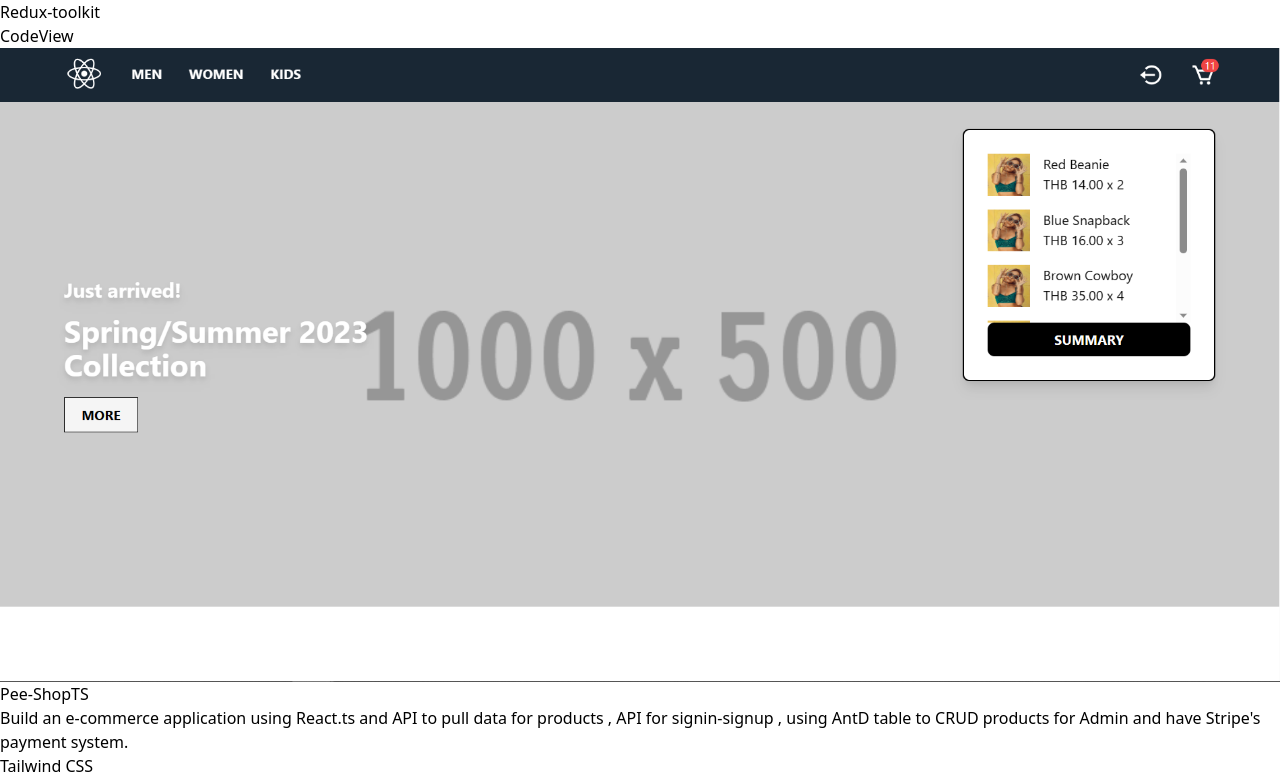
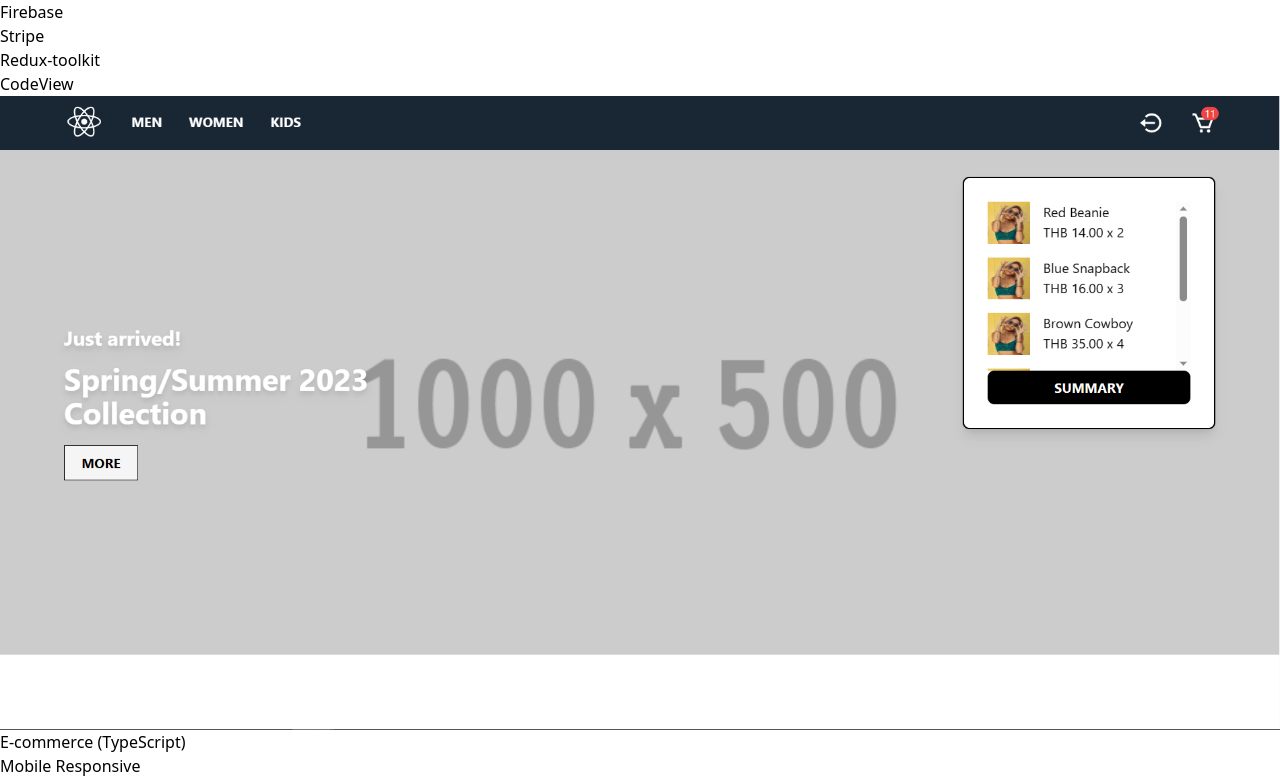
Before and after one commit to bundithir/portfolio, a React (Vite) app: page / in a window 1280 px wide. Shown: the part 4156-4938 px from the top of the page. Built offline with nearby package versions, Linux system fonts and the light colour scheme; a web font is replaced by a local one.

Commit message:
csharp-crud

```diff
--- a/src/components/data.tsx
+++ b/src/components/data.tsx
@@ -4,7 +4,8 @@ export type data = {
         stacks : string[],
         image : string ,
         code : string ,
-        view? : string
+        view? : string,
+        mb? : boolean
     }
 
 
@@ -17,7 +18,8 @@ export const DataProject : data[]= [
         ],
         image : '/robo.PNG',
         code : 'https://github.com/bundithir/robofriends',
-        view : 'https://bundithir.github.io/robofriends/'
+        view : 'https://bundithir.github.io/robofriends/',
+        mb : false
     },
     {
         name : 'Movie-app',
@@ -27,37 +29,51 @@ export const DataProject : data[]= [
         ],
         image : '/Movie.PNG',
         code : 'https://github.com/bundithir/Movie-app-Frontend',
-        view : 'https://bundithir.github.io/Movie-app-Frontend/'
+        view : 'https://bundithir.github.io/Movie-app-Frontend/',
+        mb : true
     },
     {
-        name : 'Pee-Shop',
+        name : 'E-commerce (old version)',
         details : "Build an e-commerce application using React.js, connect firebase database, user can signup and signin with google account and have Stripe's payment system.",
         stacks : [
             'Tailwind CSS' , 'React.js' , 'Firebase' , 'Stripe' , 'Redux-toolkit'
         ],
         image : '/ShopJS.PNG',
         code : 'https://github.com/bundithir/E-Commerce',
-        view : 'https://peeshop.netlify.app/'
+        view : 'https://peeshop.netlify.app/',
+        mb : true
     },
     {
-        name : 'Pee-ShopTS',
+        name : 'E-commerce (TypeScript)',
         details : "Build an e-commerce application using React.ts and API to pull data for products , API for signin-signup , using AntD table to CRUD products for Admin and have Stripe's payment system.",
         stacks : [
             'Tailwind CSS' , 'React.ts' , 'Express.js' , 'PostgreSQL' ,'Stripe' ,'Ant Design', 'Redux-toolkit'
         ],
         image : '/ShopTS.PNG',
         code : 'https://github.com/bundithir/PeeShop-ts',
-        view : 'https://peeshop-ts.netlify.app/'
+        view : 'https://peeshop-ts.netlify.app/',
+        mb : true
     },
     {
         name : 'FormAntD',
         details : "Build a single page application by Ant Design that can store personal data and CRUD data on Local Storage , use Redux-toolkit manage form data instead of useState .",
         stacks : [
-            'SASS' , 'React.ts' , 'Ant Design', 'Redux-toolkit'
+            'Sass' , 'React.ts' , 'Ant Design', 'Redux-toolkit'
         ],
         image : '/FormAntd.PNG',
         code : 'https://github.com/bundithir/FormAntD',
-        view : 'https://antformbd.netlify.app/'
+        view : 'https://antformbd.netlify.app/',
+        mb : false
+    },
+    {
+        name : 'c#-CRUD',
+        details : "Build a single page application by Bootstrap that can CRUD categories and products data.",
+        stacks : [
+            'css' , 'Bootstrap' , 'c#', 'ASP.NET Core MVC'
+        ],
+        image : '/Csharp.PNG',
+        code : 'https://github.com/bundithir/CRUD-Csharp',
+        mb : false
     }
 ]
 
@@ -70,7 +86,8 @@ export const DataChallenges : data[] = [
         ],
         image : '/1.PNG',
         code : 'https://github.com/bundithir/Single-price-grid-component',
-        view : 'https://bundithir.github.io/Single-price-grid-component/'
+        view : 'https://bundithir.github.io/Single-price-grid-component/',
+        mb : true
     },
     {
         name : 'Base Apparel coming soon page',
@@ -80,7 +97,8 @@ export const DataChallenges : data[] = [
         ],
         image : '/2.PNG',
         code : 'https://github.com/bundithir/Base-Apparel-coming-soon-page',
-        view : 'https://bundithir.github.io/Base-Apparel-coming-soon-page/'
+        view : 'https://bundithir.github.io/Base-Apparel-coming-soon-page/',
+        mb : true
     },
     {
         name : 'Four card feature section',
@@ -90,7 +108,8 @@ export const DataChallenges : data[] = [
         ],
         image : '/3.PNG',
         code : 'https://github.com/bundithir/Four-card-feature-section',
-        view : 'https://bundithir.github.io/Four-card-feature-section/'
+        view : 'https://bundithir.github.io/Four-card-feature-section/',
+        mb : true
     },
     {
         name : 'Pricing component with toggle',
@@ -100,7 +119,8 @@ export const DataChallenges : data[] = [
         ],
         image : '/4.PNG',
         code : 'https://github.com/bundithir/Pricing-component-with-toggle',
-        view : 'https://bundithir.github.io/Pricing-component-with-toggle/'
+        view : 'https://bundithir.github.io/Pricing-component-with-toggle/',
+        mb : true
     },
     {
         name : 'Intro component with sign up form',
@@ -110,7 +130,8 @@ export const DataChallenges : data[] = [
         ],
         image : '/5.PNG',
         code : 'https://github.com/bundithir/Intro-component-with-sign-up-form',
-        view : 'https://bundithir.github.io/Intro-component-with-sign-up-form/'
+        view : 'https://bundithir.github.io/Intro-component-with-sign-up-form/',
+        mb : true
     },
     {
         name : 'Fylo dark theme landing page',
@@ -120,7 +141,8 @@ export const DataChallenges : data[] = [
         ],
         image : '/6.PNG',
         code : 'https://github.com/bundithir/Fylo-dark-theme-landing-page',
-        view : 'https://bundithir.github.io/Fylo-dark-theme-landing-page/'
+        view : 'https://bundithir.github.io/Fylo-dark-theme-landing-page/',
+        mb : true
     },
     {
         name : 'Job listings with filtering',
@@ -130,17 +152,19 @@ export const DataChallenges : data[] = [
         ],
         image : '/7.PNG',
         code : 'https://github.com/bundithir/Job-listings-with-filtering',
-        view : 'https://bundithir.github.io/Job-listings-with-filtering/'
+        view : 'https://bundithir.github.io/Job-listings-with-filtering/',
+        mb : true
     },
     {
-        name : 'REST Countries API with color theme switcher',
+        name : 'REST Countries API with color theme',
         details : '',
         stacks : [
             'Tailwind CSS' , 'React.js'
         ],
         image : '/8.PNG',
         code : 'https://github.com/bundithir/REST-Countries-API-with-color-theme-switcher',
-        view : 'https://bundithir.github.io/REST-Countries-API-with-color-theme-switcher/'
+        view : 'https://bundithir.github.io/REST-Countries-API-with-color-theme-switcher/',
+        mb : true
     },
     {
         name : 'E-commerce product page',
@@ -150,6 +174,7 @@ export const DataChallenges : data[] = [
         ],
         image : '/9.PNG',
         code : 'https://github.com/bundithir/E-commerce-product-page',
-        view : 'https://bundithir.github.io/E-commerce-product-page/'
+        view : 'https://bundithir.github.io/E-commerce-product-page/',
+        mb : true
     },
 ]
--- a/src/components/ults/work.tsx
+++ b/src/components/ults/work.tsx
@@ -5,13 +5,20 @@ interface Work_data {
     work : data
 }
 const Work = ( { work } :Work_data ) =>{
-    const { name , details , stacks , image , code ,view} = work
+    const { name , details , stacks , image , code ,view , mb} = work
     return(
         <div className="flex flex-col lg:flex-row justify-between items-center w-[90%] mx-auto gap-[2rem] hover:bg-[#22303C] duration-500 lg:rounded-lg px-[1rem] py-[2rem] border-b lg:border-0">
             <div className="flex flex-col lg:flex-row gap-[1rem]">
-                <img src={image} className="w-full lg:w-[300px]" alt=""/>
+                <img src={image} className="w-full lg:w-[300px]" alt={name}/>
                 <div>
-                    <h1 className="text-2xl font-bold">{name}</h1>
+                    <div className="flex items-center gap-3">
+                        <h1 className="text-2xl font-bold">{name}</h1>
+                        {mb?
+                        <h1 className="rounded-xl bg-sky-500 p-1 text-l font-bold">Mobile Responsive</h1>
+                        :
+                        null}
+                    </div>
+
                     <h3 className="text-[#8899A6] py-[0.5rem]">{details}</h3>
                     <div className="flex flex-wrap gap-[0.5rem]">
                         {stacks.map((stack :string ,i : number )  => <div className="py-1 px-2 rounded-lg bg-[#8899A6]" key={i}>{stack}</div>)}
```
Also changed, not shown: public/Csharp.PNG (added).
